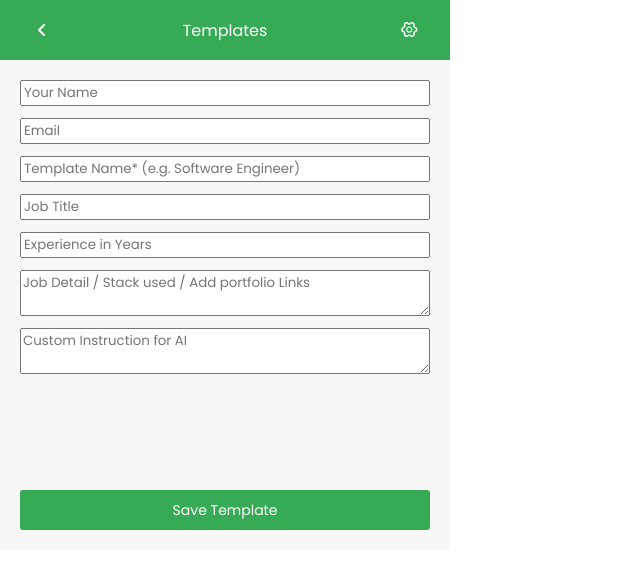
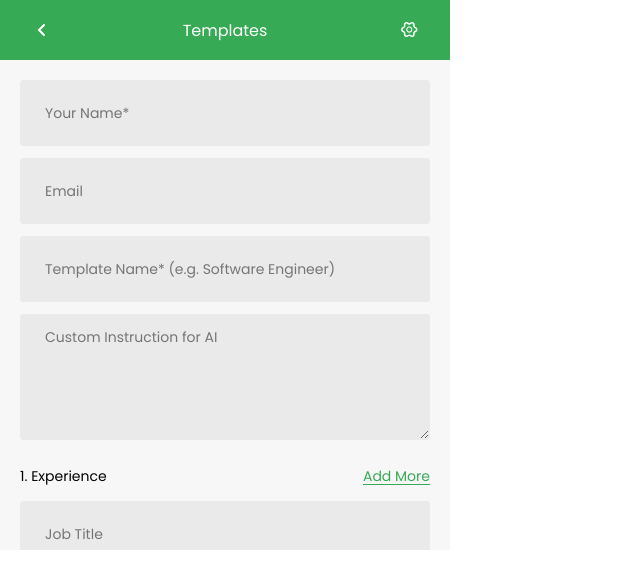
Before and after one commit to theharoonali/upwork-fellow-ai-proposal-generator, a React (Create React App) app in the folder client/: page / in a window 1280 px wide. Both pictures are taken after a click on the button "Create Template". Shown: the top 588 px of the page, without its empty margins (0-640 px from the left). Built offline with nearby package versions, Linux system fonts and the light colour scheme.

Commit message:
design updated

```diff
--- a/client/src/App.css
+++ b/client/src/App.css
@@ -53,16 +53,18 @@
   transition: background-color 0.3s ease;
 }
 
-.card {
+.card, input, textarea {
   display: flex;
   justify-content: center;
   align-items: center;
   height: 40px;
   border-radius: 3px;
   background-color: #eaeaea;
+  border: 1px solid #eaeaea;
   padding: 12px 24px;
   transition: background-color 0.3s ease;
   font-size: 14px;
+  outline: none;
   cursor: pointer;
 }
 
@@ -83,4 +85,14 @@
   display: flex;
   flex-direction: column;
   gap: 12px;
+  margin-bottom: 24px;
 }
+
+input:focus, textarea:focus{
+  transition: background-color 0.3s ease;
+  border: 1px solid #36aa55;
+}
+
+textarea{
+  min-height: 100px;
+}
--- a/client/src/components/span.js
+++ b/client/src/components/span.js
@@ -1,6 +1,4 @@
-
-
-function Span({text}) {
+function Span({ text }) {
   return (
     <p
       style={{
@@ -9,7 +7,7 @@ function Span({text}) {
         color: "#515151",
       }}
     >
-    1/2 Templates created
+      {text}
     </p>
   );
 }
--- a/client/src/pages/main.js
+++ b/client/src/pages/main.js
@@ -4,6 +4,7 @@ import Button from "../components/button";
 import TemplateCard from "../components/templateCard";
 import Span from "../components/span";
 import Template from "./template";
+import Settings from "./settings";
 
 function Main() {
   const [step, setStep] = React.useState(0);
@@ -71,14 +72,7 @@ function Main() {
           )}
 
           {/* Settings */}
-          {step === 3 && (
-            <div className="main-section">
-              <div className="sub-main-section">Settings</div>
-              <div>
-                <Button text="Save" />
-              </div>
-            </div>
-          )}
+          {step === 3 && <Settings onClick={onClickBack} />}
         </div>
       </div>
     </>
--- /dev/null
+++ b/client/src/pages/settings.js
@@ -0,0 +1,45 @@
+import React, { useState } from "react";
+import Button from "../components/button";
+
+function Settings({ onClick }) {
+  const [formData, setFormData] = useState({
+    api: "",
+  });
+
+  const handleChange = (e) => {
+    const { name, value } = e.target;
+    setFormData({ ...formData, [name]: value });
+  };
+
+  const handleSubmit = () => {
+    console.log(formData);
+    onClick();
+  };
+
+  const isSubmitDisabled = formData.api === "";
+
+  return (
+    <>
+      <div className="main-section">
+        <div className="sub-main-section">
+          <input
+            type="text"
+            name="api"
+            placeholder="API KEY*"
+            value={formData.api}
+            onChange={(e) => handleChange(e)}
+          />
+        </div>
+        <div>
+          <Button
+            text="Save"
+            onClick={handleSubmit}
+            disable={isSubmitDisabled}
+          />
+        </div>
+      </div>
+    </>
+  );
+}
+
+export default Settings;
--- a/client/src/pages/template.js
+++ b/client/src/pages/template.js
@@ -1,32 +1,50 @@
-import React from "react";
-import Header from "../components/header";
+import React, { useState } from "react";
 import Button from "../components/button";
-import TemplateCard from "../components/templateCard";
-import Span from "../components/span";
 
 function Template({ onClick }) {
-  const [formData, setFormData] = React.useState({
+  const [formData, setFormData] = useState({
     name: "",
     email: "",
     template: "",
-    title: "",
-    experience: "",
-    description: "",
     instructions: "",
+    jobDetails: [{ title: "", experience: "", description: "" }],
   });
 
-  const handleChange = (e) => {
+  const handleChange = (e, index) => {
     const { name, value } = e.target;
+    if (name === "title" || name === "experience" || name === "description") {
+      const updatedJobDetails = [...formData.jobDetails];
+      updatedJobDetails[index] = {
+        ...updatedJobDetails[index],
+        [name]: value,
+      };
+      setFormData({ ...formData, jobDetails: updatedJobDetails });
+    } else {
       setFormData({ ...formData, [name]: value });
+    }
+  };
+
+  const handleAddMore = () => {
+    setFormData({
+      ...formData,
+      jobDetails: [
+        ...formData.jobDetails,
+        { title: "", experience: "", description: "" },
+      ],
+    });
+  };
+
+  const handleDelete = (index) => {
+    const updatedJobDetails = formData.jobDetails.filter((_, i) => i !== index);
+    setFormData({ ...formData, jobDetails: updatedJobDetails });
   };
 
   const handleSubmit = () => {
     console.log(formData);
+    onClick();
   };
 
-  const onSaveTemplate = () => {
-    onClick();
-  };
+  const isSubmitDisabled = formData.name === "" || formData.template === "";
 
   return (
     <>
@@ -35,53 +53,104 @@ function Template({ onClick }) {
           <input
             type="text"
             name="name"
-            placeholder="Your Name"
+            placeholder="Your Name*"
             value={formData.name}
-            onChange={handleChange}
+            onChange={(e) => handleChange(e)}
           />
           <input
             type="email"
             name="email"
             placeholder="Email"
             value={formData.email}
-            onChange={handleChange}
+            onChange={(e) => handleChange(e)}
           />
           <input
             type="text"
             name="template"
             placeholder="Template Name* (e.g. Software Engineer)"
             value={formData.template}
-            onChange={handleChange}
+            onChange={(e) => handleChange(e)}
           />
+          <textarea
+            name="instructions"
+            placeholder="Custom Instruction for AI"
+            value={formData.instructions}
+            onChange={(e) => handleChange(e)}
+          />
+
+          {formData.jobDetails.map((job, index) => (
+            <div key={index}>
+              <div style={{ display: "flex", justifyContent: "space-between" }}>
+                <div style={{ fontSize: "14px", padding: "14px 0px" }}>
+                  {index + 1}. Experience
+                </div>
+                {index === 0 ? (
+                  <div
+                    onClick={handleAddMore}
+                    style={{
+                      fontSize: "14px",
+                      padding: "14px 0px",
+                      textDecoration: "underline",
+                      textUnderlineOffset: "3px",
+                      color: "#36aa55",
+                      cursor: "pointer",
+                    }}
+                  >
+                    Add More
+                  </div>
+                ) : (
+                  <div
+                    onClick={() => handleDelete(index)}
+                    style={{
+                      fontSize: "14px",
+                      padding: "14px 0px",
+                      textDecoration: "underline",
+                      textUnderlineOffset: "3px",
+                      color: "#ED4537",
+                      cursor: "pointer",
+                    }}
+                  >
+                    Delete
+                  </div>
+                )}
+              </div>
+              <div
+                style={{
+                  display: "flex",
+                  flexDirection: "column",
+                  gap: "12px",
+                }}
+              >
                 <input
                   type="text"
                   name="title"
                   placeholder="Job Title"
-            value={formData.title}
-            onChange={handleChange}
+                  value={job.title}
+                  onChange={(e) => handleChange(e, index)}
                 />
                 <input
                   type="number"
                   name="experience"
                   placeholder="Experience in Years"
-            value={formData.experience}
-            onChange={handleChange}
+                  value={job.experience}
+                  onChange={(e) => handleChange(e, index)}
                 />
                 <textarea
                   name="description"
                   placeholder="Job Detail / Stack used / Add portfolio Links"
-            value={formData.description}
-            onChange={handleChange}
-          />
-          <textarea
-            name="instructions"
-            placeholder="Custom Instruction for AI"
-            value={formData.instructions}
-            onChange={handleChange}
+                  value={job.description}
+                  onChange={(e) => handleChange(e, index)}
                 />
               </div>
+            </div>
+          ))}
+        </div>
         <div>
-          <Button text="Save Template" onClick={handleSubmit} />
+          <Button
+            text="Save Template"
+            onClick={handleSubmit}
+            disable={isSubmitDisabled}
+          />
         </div>
       </div>
     </>
```
Lines whose indentation alone changed are shown as unchanged.
